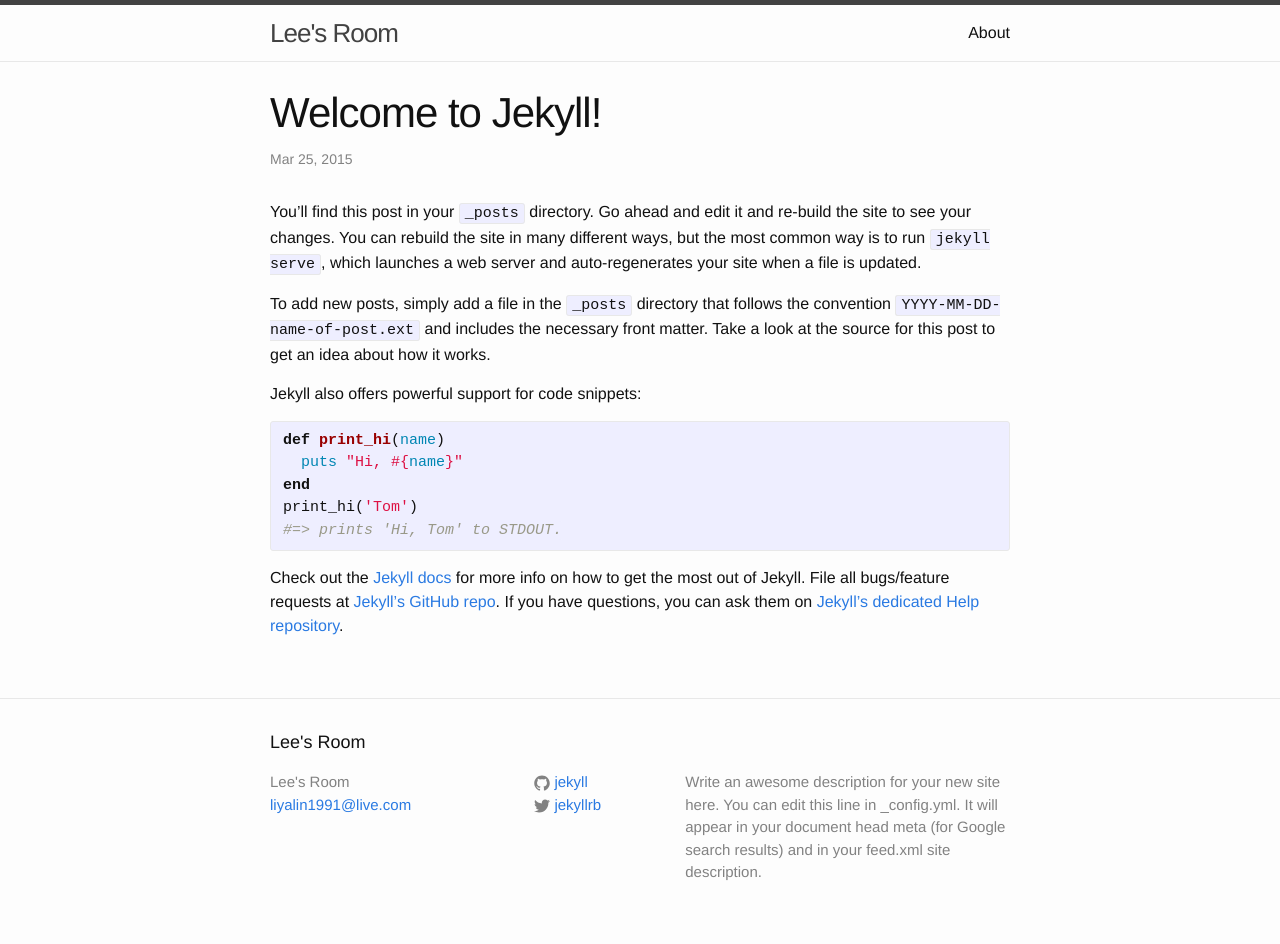
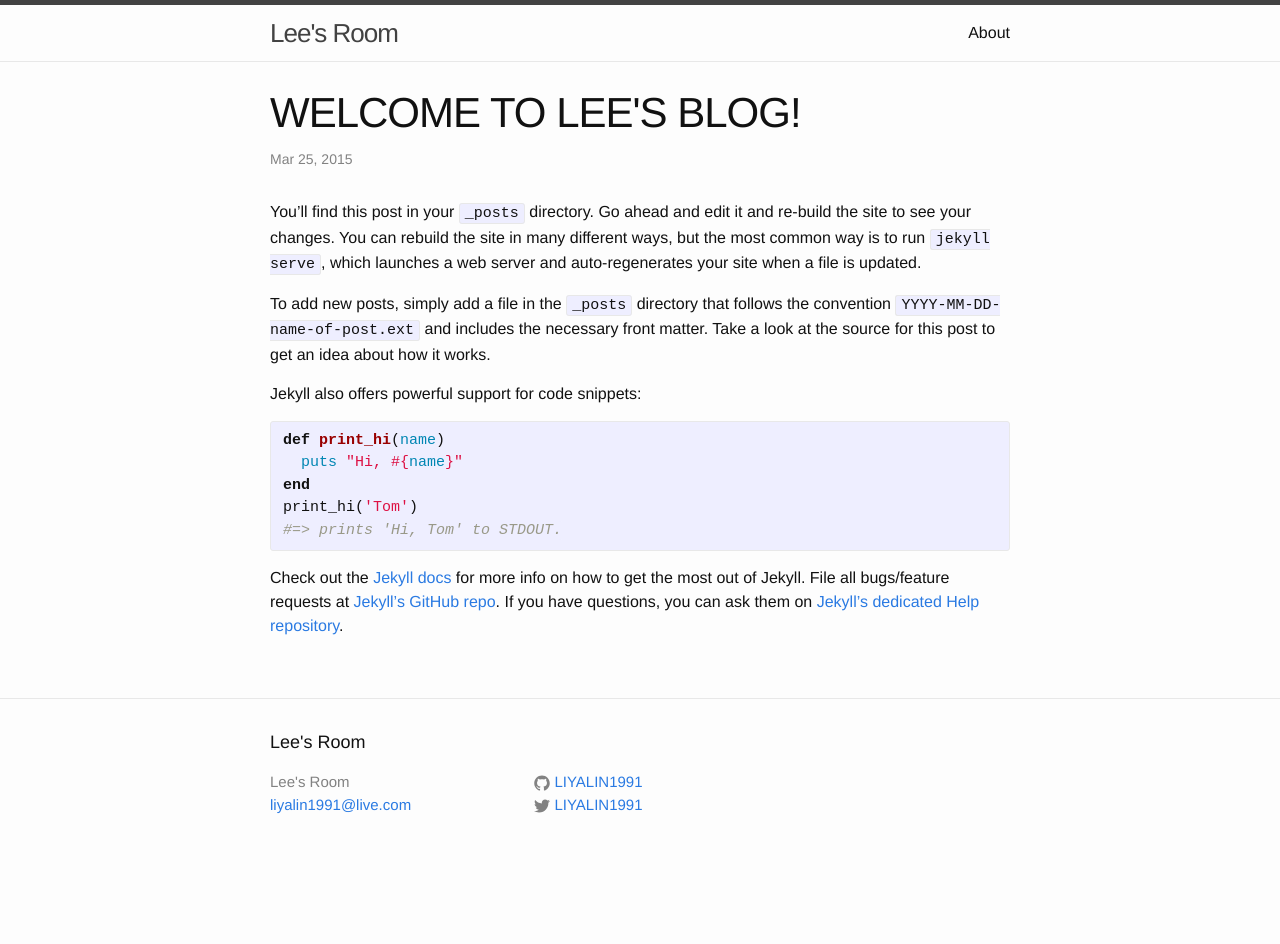
Before and after one commit to liyalin/liyalin.github.io, a Jekyll site: the page built from _posts/2015-03-25-welcome-to-jekyll.markdown, in a window 1280 px wide. Built offline with Jekyll 4.4.1, drawn with Linux system fonts in a browser that asks for light colours; Markdown is read by kramdown in place of the engine named in the settings; after the commit the page ends 900 px from its top, so only the background shows below that.

Commit message:
no message

```diff
--- a/_config.yml
+++ b/_config.yml
@@ -1,14 +1,12 @@
 # Site settings
 title: Lee's Room
 email: liyalin1991@live.com
-description: > # this means to ignore newlines until "baseurl:"
-  Write an awesome description for your new site here. You can edit this
-  line in _config.yml. It will appear in your document head meta (for
-  Google search results) and in your feed.xml site description.
+description: > # 牛逼啊.
 baseurl: /
+encoding: utf-8
 url: "http://liyalin.github.io" # the base hostname & protocol for your site
-twitter_username: jekyllrb
-github_username:  jekyll
+twitter_username: LIYALIN1991
+github_username:  LIYALIN1991
 
 # Build settings
-markdown: kramdown
+markdown: MacDown
--- a/_posts/2015-03-25-welcome-to-jekyll.markdown
+++ b/_posts/2015-03-25-welcome-to-jekyll.markdown
@@ -1,6 +1,6 @@
 ---
 layout: post
-title:  "Welcome to Jekyll!"
+title:  "WELCOME TO LEE'S BLOG!"
 date:   2015-03-25 14:12:55
 categories: jekyll update
 ---
```
Also changed, not shown: 1 other file.
